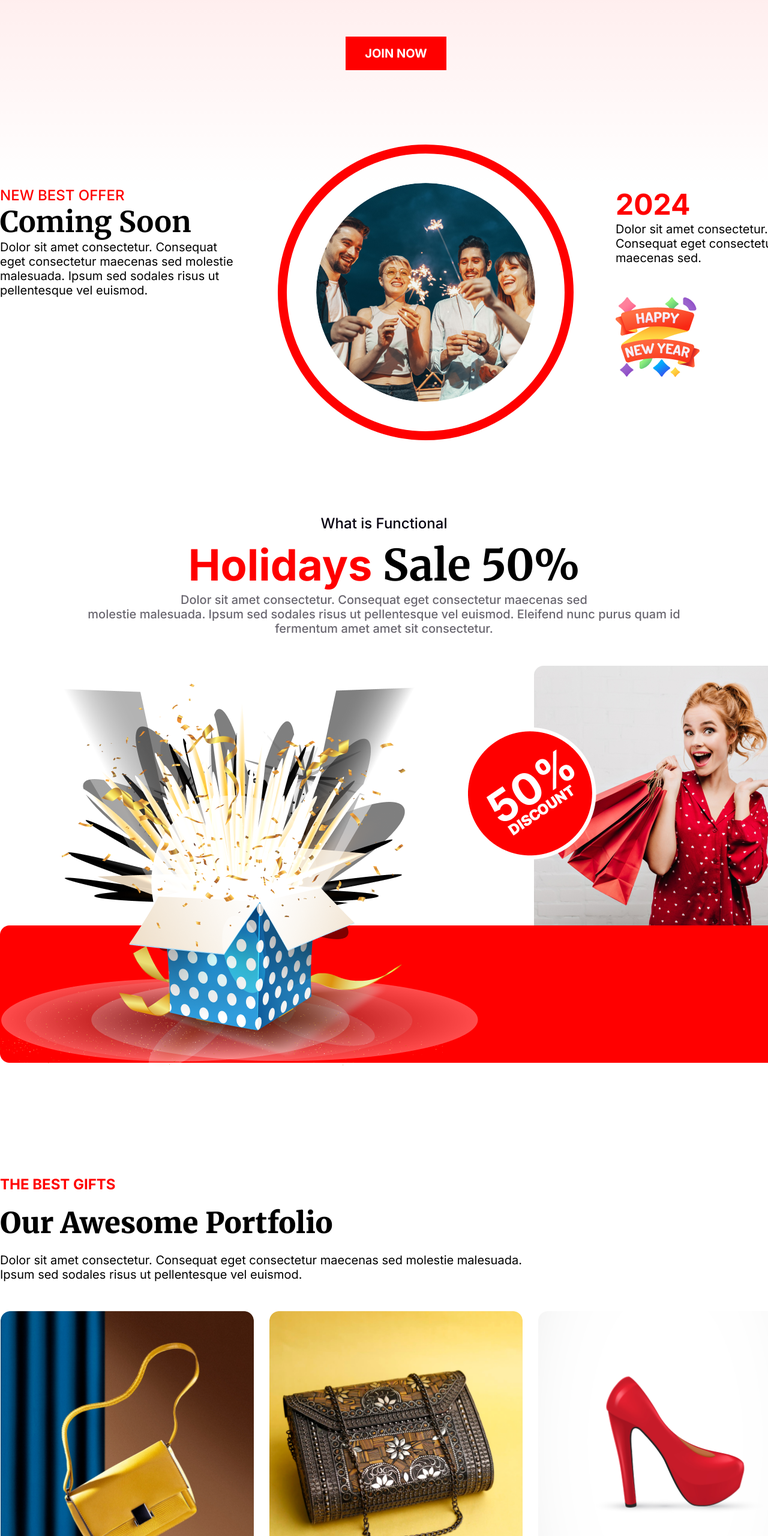
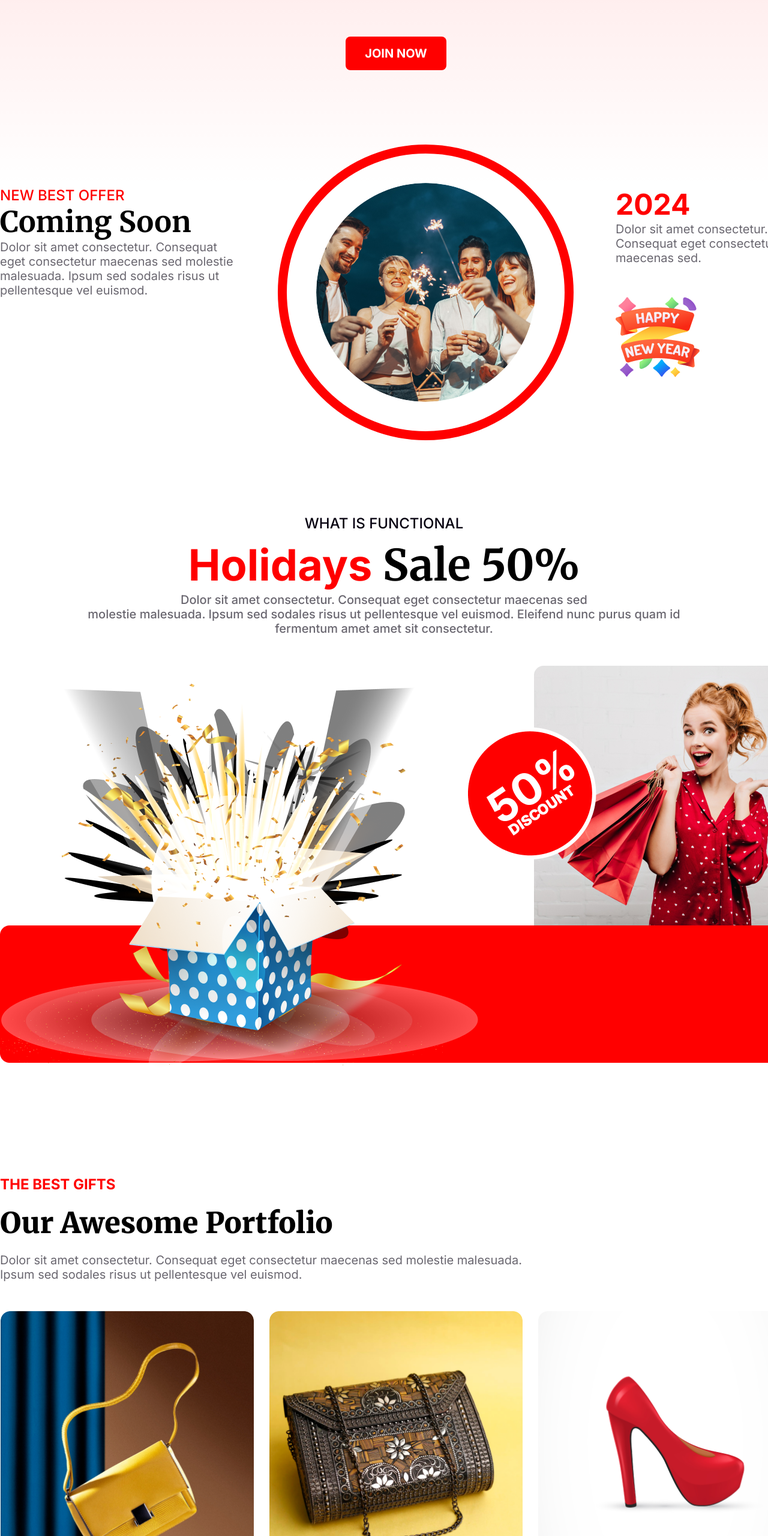
Before and after one commit to MillatSakib/New-Year-New-Mission, a plain HTML site: page index.html in a window 1280 px wide. Shown: the part 2561-5122 px from the top of the page at 60% size. Drawn offline with Linux system fonts and the light colour scheme.

Commit message:
Debug completed

```diff
--- a/style.css
+++ b/style.css
@@ -158,6 +158,7 @@ main {
   border: none;
   outline: none;
   padding: 16px 32px;
+  border-radius: 8px;
   font-family: "Inter", sans-serif;
   font-size: 20px;
   font-weight: 700;
@@ -200,6 +201,7 @@ main {
   font-size: 20px;
   font-weight: 400;
   width: 393px;
+  color: rgba(7, 2, 17, 0.60);
 }
 
 #about_happy_new_year #ellipse {
@@ -226,6 +228,7 @@ main {
   font-size: 20px;
   width: 276px;
   margin-bottom: 50px;
+  color: rgba(7, 2, 17, 0.60);
 }
 
 #best_gift {
@@ -254,6 +257,11 @@ main {
   font-size: 20px;
   width: 896px;
   margin-bottom: 48px;
+  color: rgba(7, 2, 17, 0.60);
+}
+
+#best_gift .product{
+  padding-bottom: 16px;
 }
 
 #best_gift .product img {
@@ -442,6 +450,7 @@ footer #logo {
     margin-top: 120px;
     font-weight: 500;
     text-align: center;
+    text-transform: uppercase;
 }
 
 #sale_disc h2{
@@ -495,3 +504,7 @@ footer #logo {
   top: 60px;
   left: 730px;
 }
+
+button:hover{
+  cursor: pointer;
+}
```
